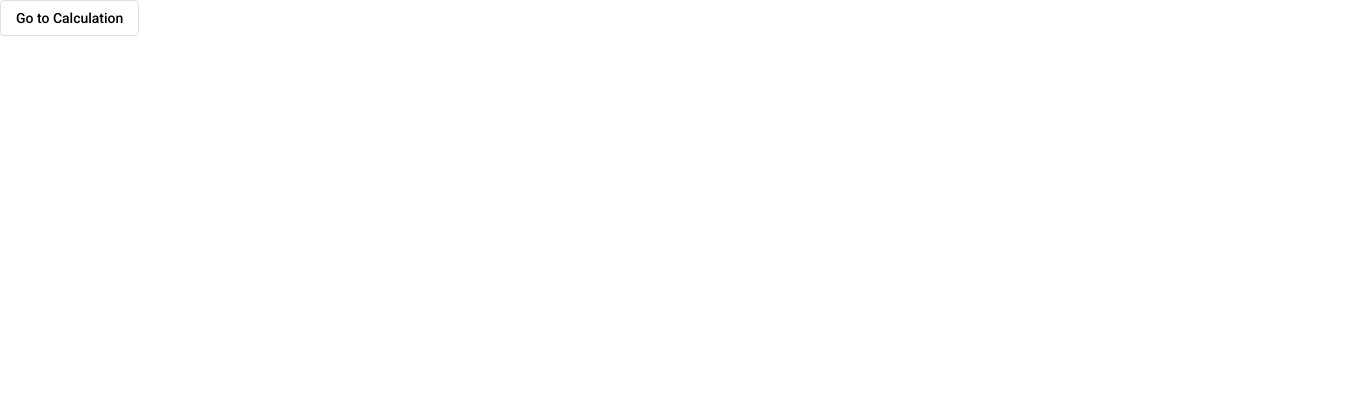
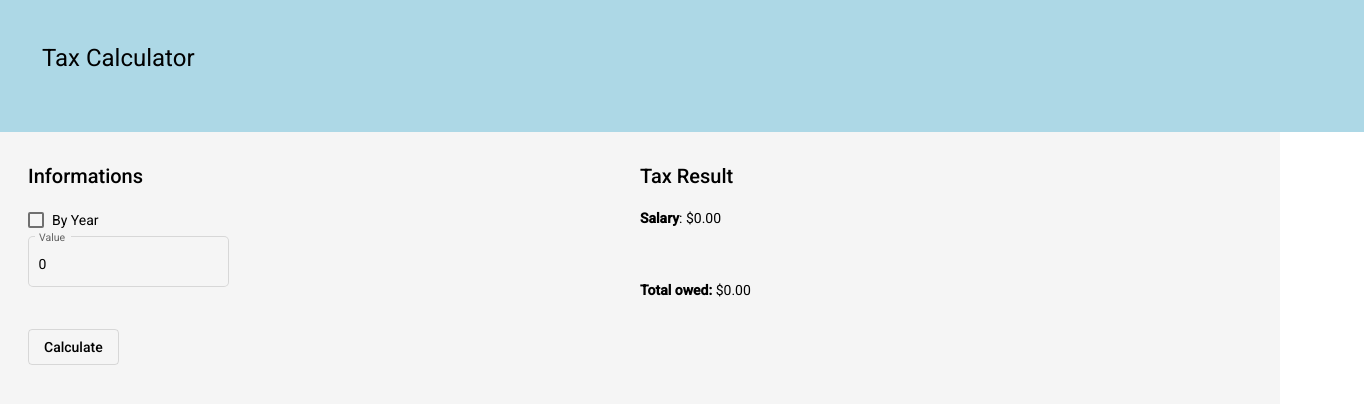
Before and after one commit to IrvinGomes/PointsTechnicalAssignment, an Angular app in the folder TaxCalculator/: page / in a window 1280 px wide. Shown: the top 404 px of the page, 1364 px wide, since content can reach past the window. Built offline with nearby package versions, Linux system fonts and the light colour scheme.

Commit message:
adding error handler and style

```diff
--- a/TaxCalculator/src/app/app-routing.module.ts
+++ b/TaxCalculator/src/app/app-routing.module.ts
@@ -6,7 +6,6 @@ import { HomeComponent } from './components/home/home.component';
 const routes: Routes = [
   { path: '', component: HomeComponent },
   { path: 'Home', component: HomeComponent },
-  { path: 'Calculation', component: CalculationComponent },
 ];
 
 @NgModule({
--- a/TaxCalculator/src/app/app.module.ts
+++ b/TaxCalculator/src/app/app.module.ts
@@ -7,6 +7,7 @@ import { FormsModule, ReactiveFormsModule } from '@angular/forms';
 import { MatFormFieldModule } from '@angular/material/form-field';
 import { MatButtonModule } from '@angular/material/button';
 import { MatInputModule } from '@angular/material/input';
+import { MatCheckboxModule } from '@angular/material/checkbox';
 
 import { AppRoutingModule } from './app-routing.module';
 import { AppComponent } from './app.component';
@@ -28,6 +29,7 @@ import { CalculationComponent } from './components/calculation/calculation.compo
     MatButtonModule,
     MatFormFieldModule,
     MatInputModule,
+    MatCheckboxModule,
   ],
   providers: [],
   bootstrap: [AppComponent],
--- a/TaxCalculator/src/app/components/calculation/calculation.component.html
+++ b/TaxCalculator/src/app/components/calculation/calculation.component.html
@@ -1,15 +1,34 @@
-<div>
-    <mat-form-field appearance="outline">
-        <mat-label>Value</mat-label>
-        <input matInput type="number" [(ngModel)]="value">
-    </mat-form-field>
+<div class="calculationPage">
 
-    <button mat-stroked-button (click)="calculate()">Calculate</button>
+    <div class="form">
+        <h2>Informations</h2>
+        <section>
+            <mat-checkbox [(ngModel)]="byYear">By Year</mat-checkbox>
+        </section>
+        <mat-form-field appearance="outline">
+            <mat-label>Value</mat-label>
+            <input matInput type="number" [(ngModel)]="value">
+        </mat-form-field>
+        <br>
+        <mat-form-field appearance="outline" *ngIf="byYear">
+            <mat-label>Year</mat-label>
+            <input matInput type="number" min="1900" max="{{maxYear}}" [(ngModel)]="year">
+        </mat-form-field>
+        <br>
+        <button mat-stroked-button (click)="calculate()">Calculate</button>
+    </div>
 
-    <p>{{value|currency}}</p>
-    <br>
-    <p *ngFor="let payment of payments">Value under rate {{payment.rate}}: {{payment.value}} - will pay:{{payment.owed}}
-    </p>
-    <br>
-    <p>{{total|currency}}</p>
+    <div class="result">
+        <h2>Tax Result</h2>
+        <p><strong>Salary</strong>: {{value|currency}}</p>
+        <br>
+        <div *ngFor="let payment of payments">
+            <p>Value under rate {{payment.rate}}%: {{payment.value | currency}}</p>
+            <p>Will pay: {{payment.owed | currency}}</p>
+            <br>
+        </div>
+        <br>
+        <p><strong>Total owed: </strong>{{total|currency}}</p>
+    </div>
+
 </div>
--- a/TaxCalculator/src/app/components/calculation/calculation.component.scss
+++ b/TaxCalculator/src/app/components/calculation/calculation.component.scss
@@ -0,0 +1,14 @@
+.calculationPage {
+    height: 100%;
+    width: 100%;
+    display: flex;
+    flex-direction: row;
+}
+
+.form {
+    flex: 0.5;
+}
+
+.result {
+    flex: 0.5;
+}
--- a/TaxCalculator/src/app/components/calculation/calculation.component.ts
+++ b/TaxCalculator/src/app/components/calculation/calculation.component.ts
@@ -1,5 +1,5 @@
 import { Component, OnInit } from '@angular/core';
-import { Bracket, Brackets } from 'src/app/model/bracket';
+import { Brackets } from 'src/app/model/bracket';
 import { BracketsService } from 'src/app/services/brackets/brackets.service';
 
 @Component({
@@ -8,27 +8,42 @@ import { BracketsService } from 'src/app/services/brackets/brackets.service';
   styleUrls: ['./calculation.component.scss'],
 })
 export class CalculationComponent implements OnInit {
-  constructor(private brackestService: BracketsService) {}
+  constructor(private brackestService: BracketsService) { }
 
   brackets!: Brackets;
-  value: any;
+  value: number = 0;
   payments: any;
   total: number = 0;
 
-  ngOnInit(): void {
-    this.brackestService.get().subscribe((result) => {
-      this.brackets = result;
-    });
-    // this.brackestService.getByYear('2020').subscribe((result) => {
-    //   console.log('by year', result);
-    // });
-  }
+  byYear: boolean = false;
+  year: number = new Date().getFullYear() - 1;
+  maxYear: number = new Date().getFullYear() - 1;
+
+  ngOnInit(): void { }
 
   calculate() {
     this.payments = new Array();
-    this.total = 0
+    this.total = 0;
+
+    if (this.byYear) {
+      this.brackestService
+        .getByYear(this.year.toString()).subscribe((result) => {
+          this.brackets = result;
+          this.createValues();
+        }, error => {
+          this.handleError(error)
+
+        });
+    } else {
+      this.brackestService.get().subscribe((result) => {
+        this.brackets = result;
+        this.createValues();
+      });
+    }
+  }
+
+  createValues() {
     var localValue = this.value;
-
     for (var i = this.brackets.tax_brackets.length - 1; i >= 0; i--) {
       if (localValue > this.brackets.tax_brackets[i].min) {
         var moreThan = localValue - this.brackets.tax_brackets[i].min;
@@ -45,4 +60,13 @@ export class CalculationComponent implements OnInit {
       this.total += parseInt(element.owed);
     });
   }
+
+  handleError(error: any) {
+    if (confirm(`Unfortunately, we had an ${error.error.errors[0].code}: ${error.error.errors[0].message}\nWould you like to try again?`)){
+      this.calculate()
+    }else{
+      //do nothing
+    }
+
+  }
 }
--- a/TaxCalculator/src/app/components/home/home.component.html
+++ b/TaxCalculator/src/app/components/home/home.component.html
@@ -1 +1,8 @@
-<button mat-stroked-button routerLink="/Calculation">Go to Calculation</button>
+<div class="page">
+    <div class="header">
+        <H1> Tax Calculator</H1>
+    </div>
+    <div class="content">
+        <app-calculation></app-calculation>
+    </div>
+</div>
--- a/TaxCalculator/src/app/components/home/home.component.scss
+++ b/TaxCalculator/src/app/components/home/home.component.scss
@@ -0,0 +1,18 @@
+.page {
+    height: 100vh;
+    width: 100vw;
+    display: flex;
+    flex-direction: column;
+}
+
+.header {
+    width: 100%;
+    background: lightblue;
+    padding: 3em;
+}
+
+.content {
+    background: whitesmoke;
+    flex: 1;
+    padding: 2em;
+}
```
